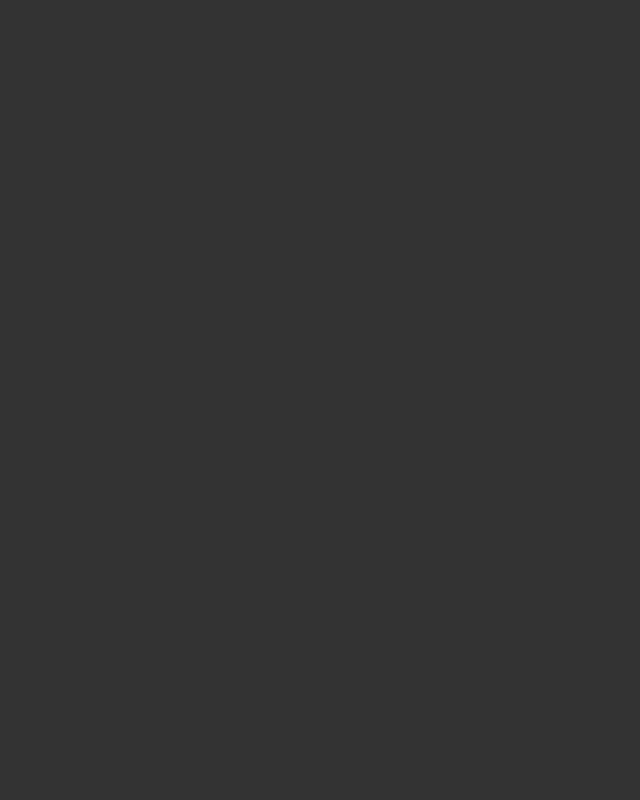
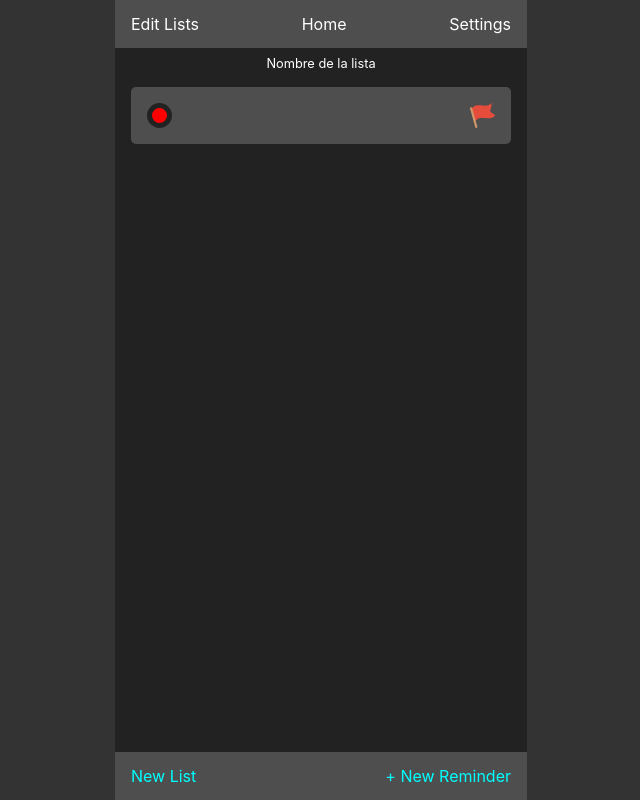
Before and after one commit to drkedrkedjon/reminders-app-react-firebase, a React (Vite) app: page /list/1 in a window 1280 px wide. Before the commit this address had no page. Shown: the whole page, without its empty margins (319-959 px from the left). Built offline with nearby package versions, Linux system fonts and the light colour scheme.

Commit message:
Working on reminder card component

```diff
--- a/src/App.jsx
+++ b/src/App.jsx
@@ -4,16 +4,18 @@ import Home from "./pages/Home";
 import EditLists from "./pages/EditLists";
 import Ajustes from "./pages/Ajustes";
 import NewReminders from "./pages/NewReminders";
+import ListDetails from "./pages/ListDetails";
 
 function App() {
   return (
     <BrowserRouter>
       <Routes>
-        <Route element={<HomeLayout />}>
-          <Route path="/" element={<Home />} />
+        <Route path="/" element={<HomeLayout />}>
+          <Route index element={<Home />} />
           <Route path="edit-lists" element={<EditLists />} />
           <Route path="settings" element={<Ajustes />} />
           <Route path="new-reminder" element={<NewReminders />} />
+          <Route path="list/:id" element={<ListDetails />} />
         </Route>
       </Routes>
     </BrowserRouter>
--- a/src/componentes/EditListInput.jsx
+++ b/src/componentes/EditListInput.jsx
@@ -34,12 +34,14 @@ export default function EditListInput({ lista, handleNewName, deleteList }) {
     return () => clearTimeout(cancelTimeout);
   }, [isDeletingList]);
 
+  //  Para poner punto rojo
   const btnRedCancel = isDeletingList ? "cancel-" : "";
 
   return (
     <div className="list-form-component">
       <button
         onClick={() => setIsDeletingList(!isDeletingList)}
+        // Aqui uso punto rojo
         className={`${btnRedCancel}delete-btn`}
       ></button>
       <input type="text" onChange={handleListName} value={listName} />
--- a/src/componentes/HomeListCard.jsx
+++ b/src/componentes/HomeListCard.jsx
@@ -1,12 +1,16 @@
+import { Link } from "react-router-dom";
+
 /* eslint-disable react/prop-types */
 export default function HomeListCard({ lista }) {
   const numItems = lista[1].items ? Object.keys(lista[1].items).length : 0;
 
   return (
-    <div className="home-list-component">
-      <h3>{lista[1]?.name}</h3>
-      <p className="home-list-component--num">{numItems}</p>
-      <img src="/assets/bandera.png" alt="Flag" />
-    </div>
+    <Link to={`list/${lista[0]}`}>
+      <div className="home-list-component">
+        <h3>{lista[1]?.name}</h3>
+        <p className="home-list-component--num">{numItems}</p>
+        <img src="/assets/bandera.png" alt="Flag" />
+      </div>
+    </Link>
   );
 }
--- a/src/index.css
+++ b/src/index.css
@@ -400,3 +400,27 @@ button {
   margin-left: auto;
   font-size: 1.5rem;
 }
+/* ****************************** */
+/* LIST DETAILS Component */
+/* ****************************** */
+.list-details-container {
+  display: flex;
+  flex-direction: column;
+  gap: 0.5rem;
+  margin-block: 3rem;
+  padding-inline: 1rem;
+}
+/* ****************************** */
+/* REMINDER CARD Component */
+/* ****************************** */
+.reminder-card-container {
+  display: grid;
+  grid-template-columns: 40px auto 40px;
+  align-items: center;
+  background-color: var(--fondo-contraste);
+  padding: 1rem;
+  border-radius: var(--border-radius);
+}
+.reminder-card-img {
+  justify-self: end;
+}
--- /dev/null
+++ b/src/pages/ListDetails.jsx
@@ -0,0 +1,18 @@
+import { useParams } from "react-router-dom";
+
+export default function ListDetails() {
+  const params = useParams();
+  // console.log(params.id);
+
+  return (
+    <section className="list-details-container">
+      <h2 className="list-title">Nombre de la lista</h2>
+
+      <div className="reminder-card-container">
+        <button className="cancel-delete-btn"></button>
+        <input className="reminder-card-input" type="text" />
+        <img className="reminder-card-img" src="/assets/bandera.png" alt="" />
+      </div>
+    </section>
+  );
+}
```
Also changed, not shown: src/componentes/ReminderCard.jsx (added).
